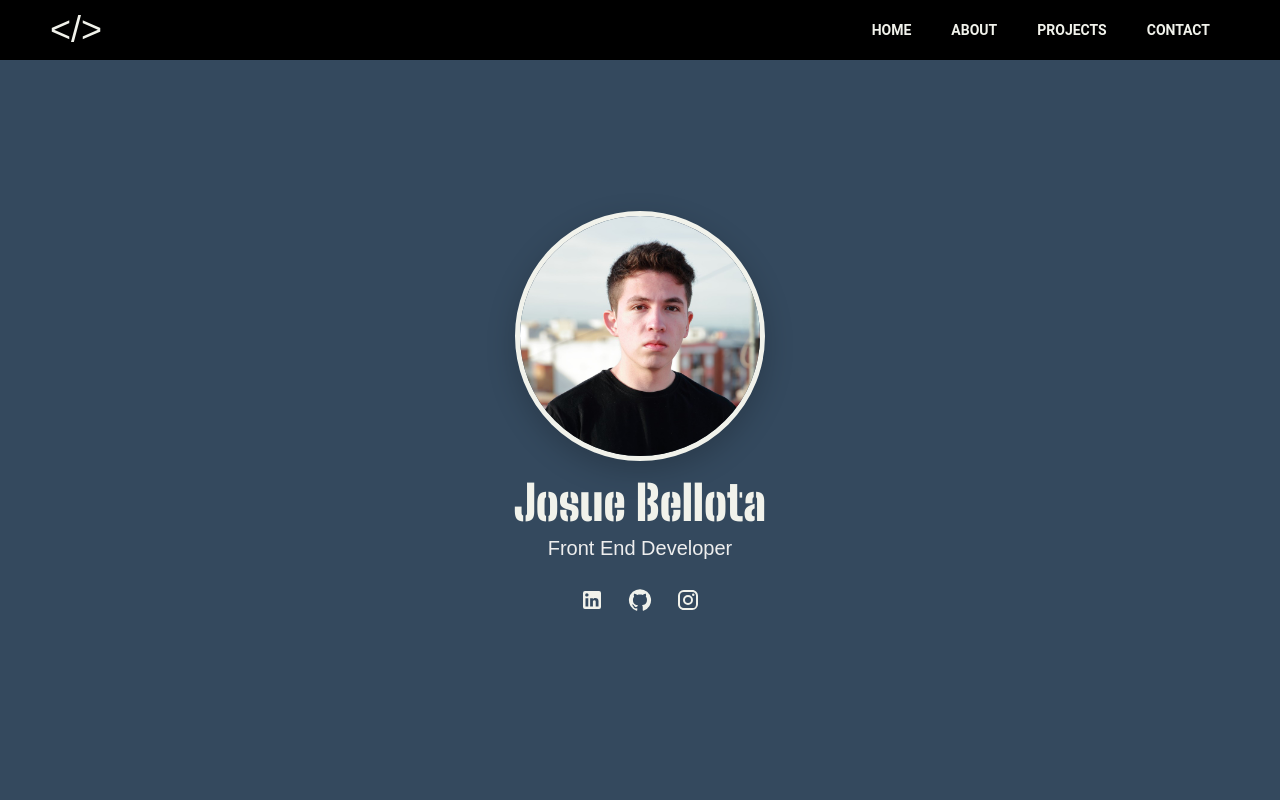
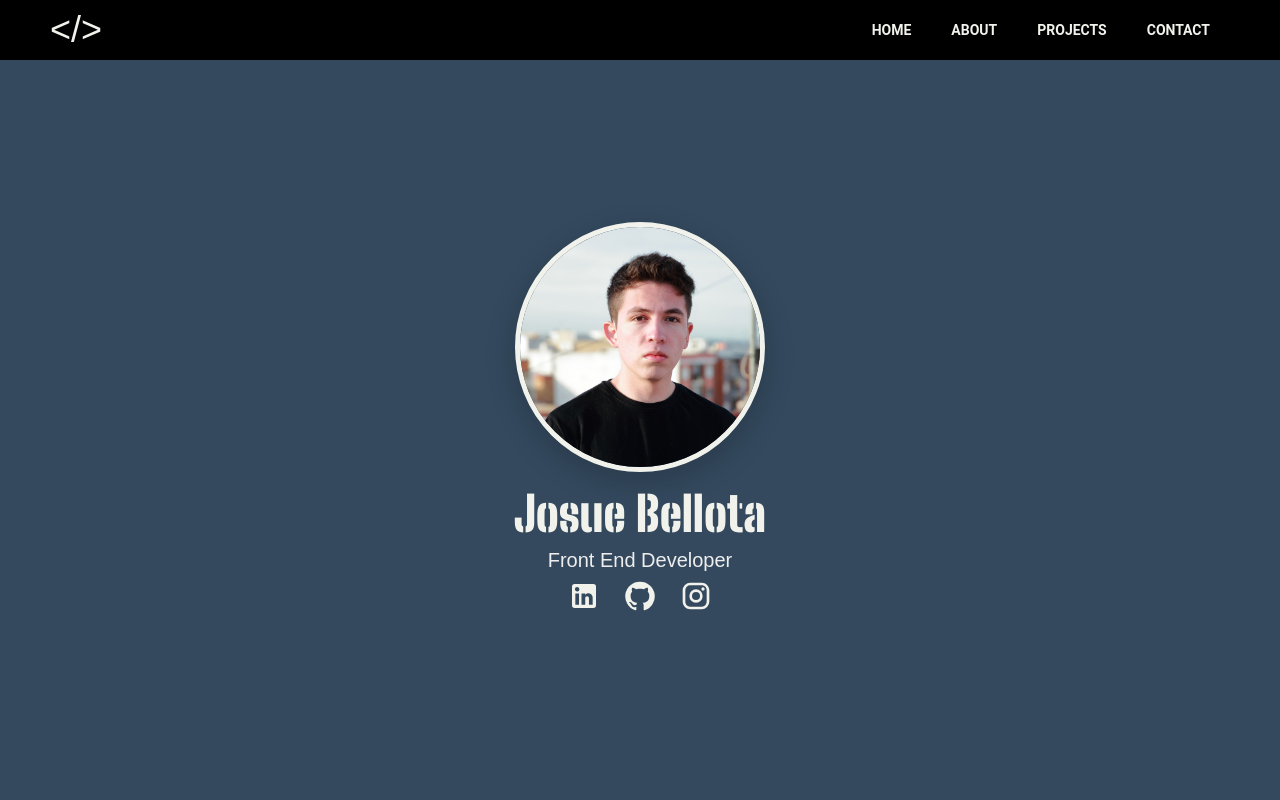
Before and after one commit to JosueBellota/Portafolio_JB, a React (Create React App) app: page / in a window 1280 px wide. Shown: the top 800 px of the page. Built offline with nearby package versions, Linux system fonts and the light colour scheme.

Commit message:
Update Home.css

```diff
--- a/src/components/css/Home.css
+++ b/src/components/css/Home.css
@@ -71,17 +71,20 @@
 
 .social-links a .icon-profile{
   color: var(--white);
-  font-size: var(--font-size-2xl);
+  font-size: 2rem;
   transition: color 0.3s ease;
   align-items: center;
+  overflow: hidden;
 }
 
 
 .social-links a {
   color: var(--white);
-  font-size: 3rem;
+  margin-top: 1rem;
   transition: color 0.3s ease;
   align-items: center;
+  display: contents;
+
 }
 
 
```
